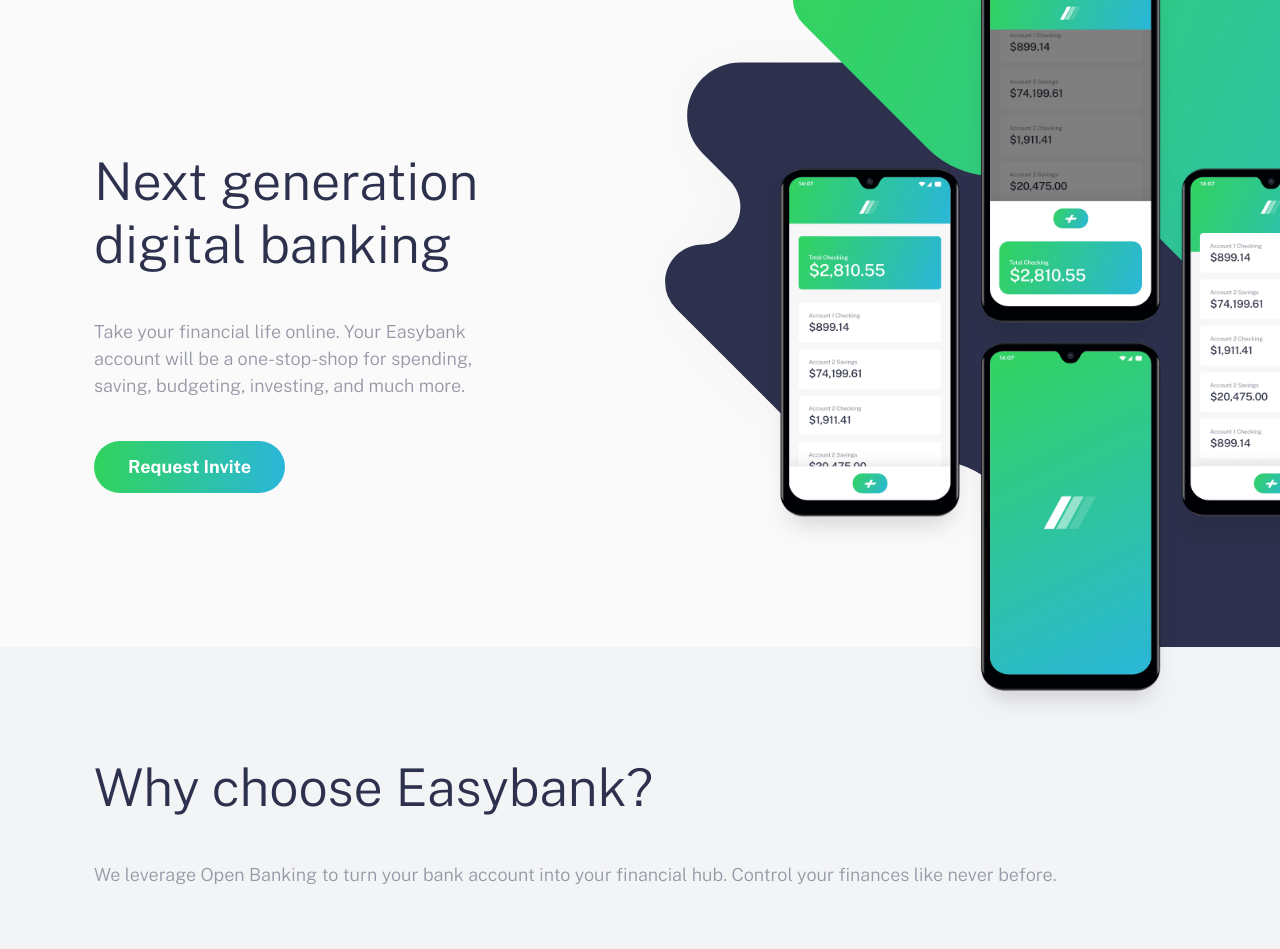
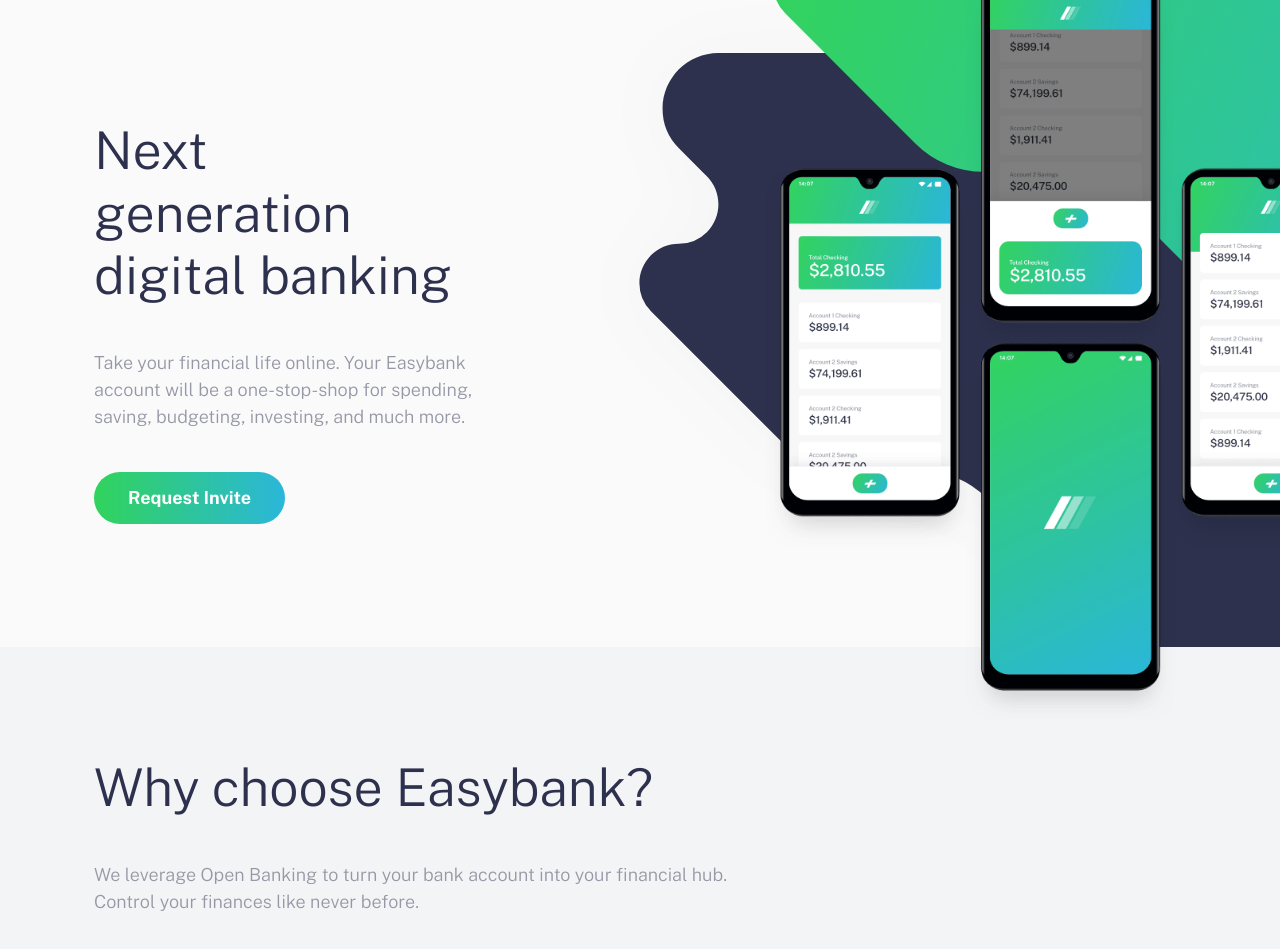
Before and after one commit to elsayed136/eazybank-landing-page, a website built with webpack: page src/index.html in a window 1280 px wide. Shown: the part 83-1032 px from the top of the page. Built offline with nearby package versions, Linux system fonts and the light colour scheme.

Commit message:
Add: styles to feature__info

```diff
--- a/src/index.html
+++ b/src/index.html
@@ -91,11 +91,13 @@
 
       <section class="section-features">
         <div class="container margin-bottom-large">
-          <h2 class="heading-secondary">Why choose Easybank?</h2>
-          <p>
-            We leverage Open Banking to turn your bank account into your
-            financial hub. Control your finances like never before.
-          </p>
+          <div class="feature__intro">
+            <h2 class="heading-secondary">Why choose Easybank?</h2>
+            <p>
+              We leverage Open Banking to turn your bank account into your
+              financial hub. Control your finances like never before.
+            </p>
+          </div>
         </div>
         <div class="container features__grid">
           <div class="feature">
--- a/src/sass/pages/_home.scss
+++ b/src/sass/pages/_home.scss
@@ -91,7 +91,7 @@
   }
 
   &__text {
-    flex: 7;
+    flex: 6.2;
     z-index: 9;
 
     @include u.breakpoint-down(lg) {
@@ -117,6 +117,23 @@
     padding: 11rem 0;
   }
 
+  .feature__intro {
+    width: 100%;
+
+    @include u.breakpoint-up(md) {
+      width: 75%;
+    }
+    @include u.breakpoint-up(lg) {
+      width: 70%;
+    }
+    @include u.breakpoint-up(xl) {
+      width: 60%;
+    }
+    @include u.breakpoint-up(xxl) {
+      width: 50%;
+    }
+  }
+
   .features__grid {
     display: grid;
     row-gap: 4rem;
```
